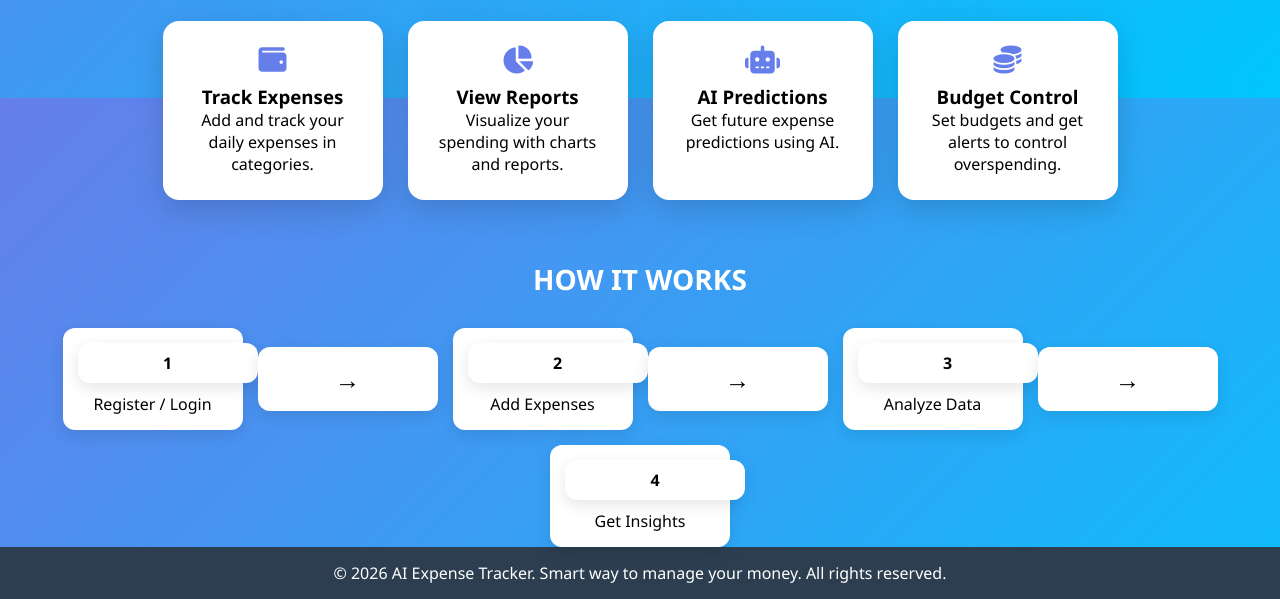
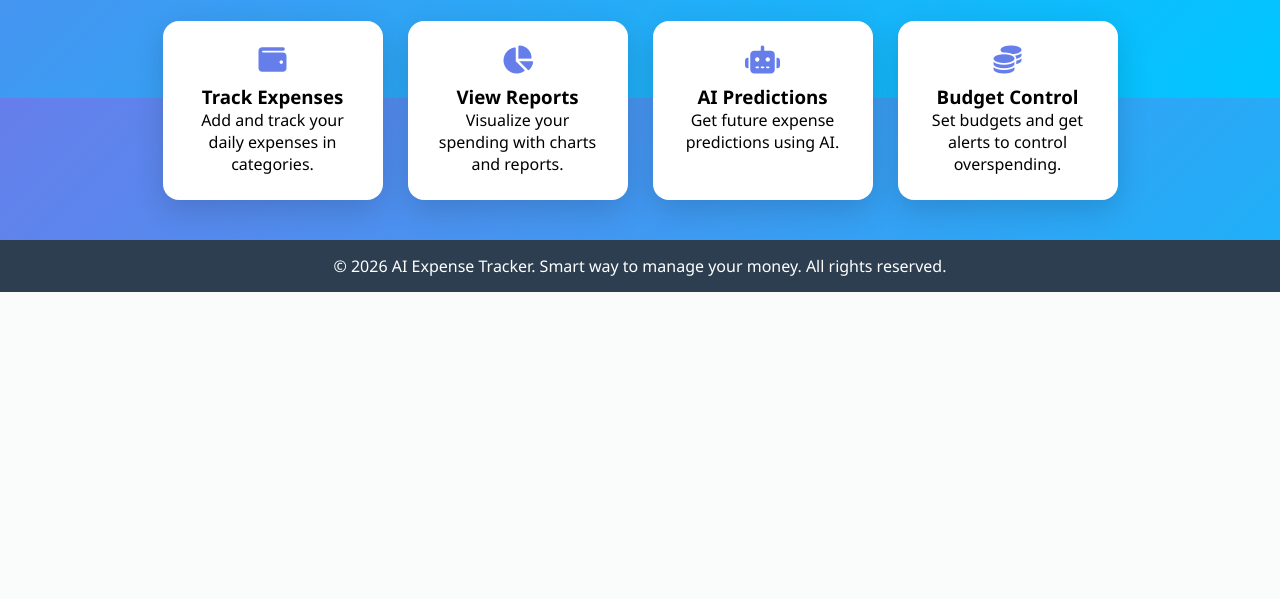
Before and after one commit to kanakadurgapitchuka/ai-expense-tracker, a Flask app: page / in a window 1280 px wide. Shown: the part 702-1301 px from the top of the page. After the commit the page ends 994 px from the top, so only its background shows below. Run offline with Flask 3, Linux system fonts and the light colour scheme; some libraries are stand-ins or nearby versions.

Commit message:
Update home.html

```diff
--- a/templates/home.html
+++ b/templates/home.html
@@ -50,40 +50,5 @@
 
 </section>
 
-<section class="how">
-
-    <h2>HOW IT WORKS</h2>
-
-    <div class="steps">
-
-        <div class="step">
-            <div class="circle">1</div>
-            <p>Register / Login</p>
-        </div>
-
-        <div class="arrow">→</div>
-
-        <div class="step">
-            <div class="circle">2</div>
-            <p>Add Expenses</p>
-        </div>
-
-        <div class="arrow">→</div>
-
-        <div class="step">
-            <div class="circle">3</div>
-            <p>Analyze Data</p>
-        </div>
-
-        <div class="arrow">→</div>
-
-        <div class="step">
-            <div class="circle">4</div>
-            <p>Get Insights</p>
-        </div>
-
-    </div>
-
-</section>
 
 {% endblock %}
```
